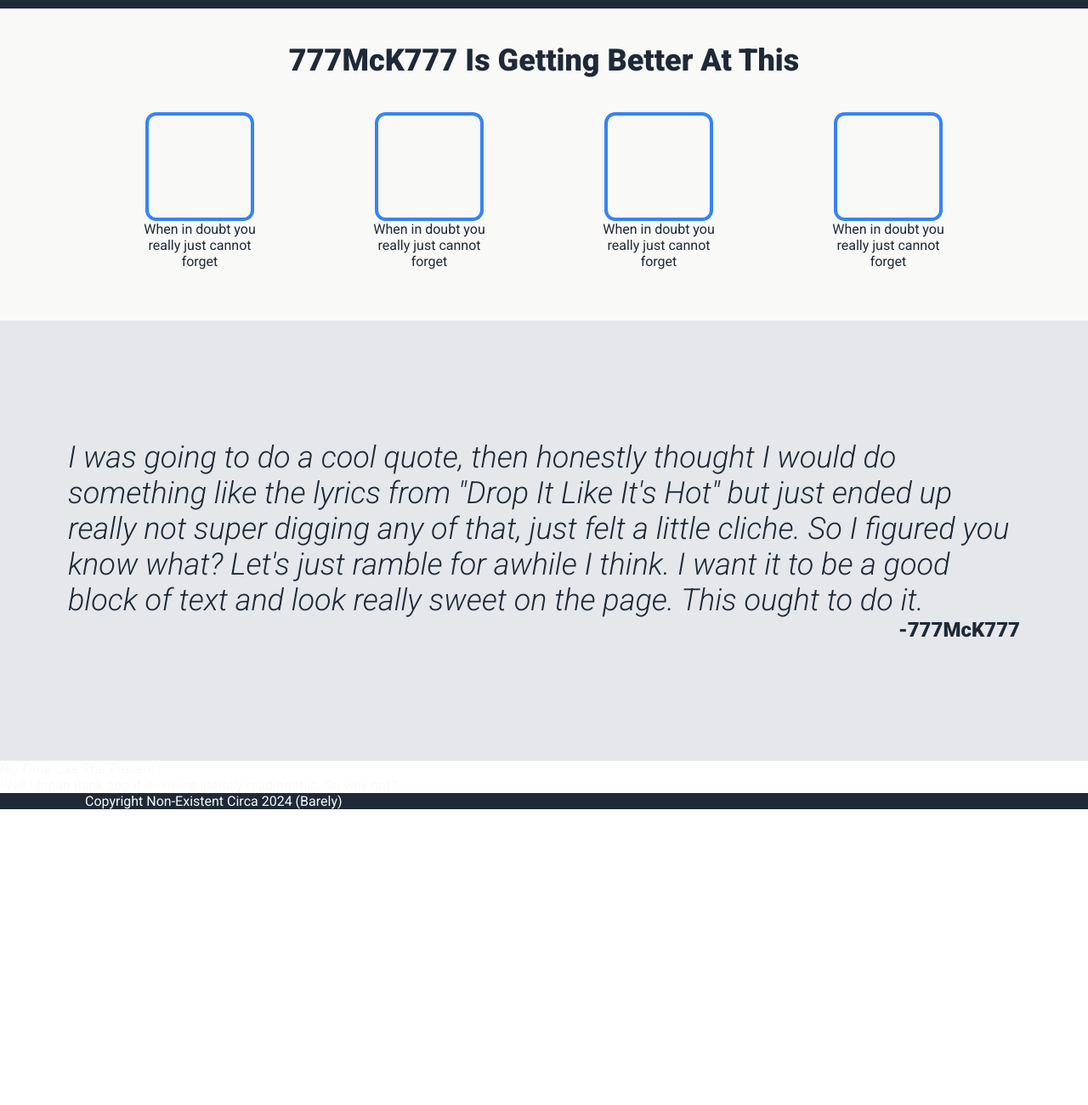
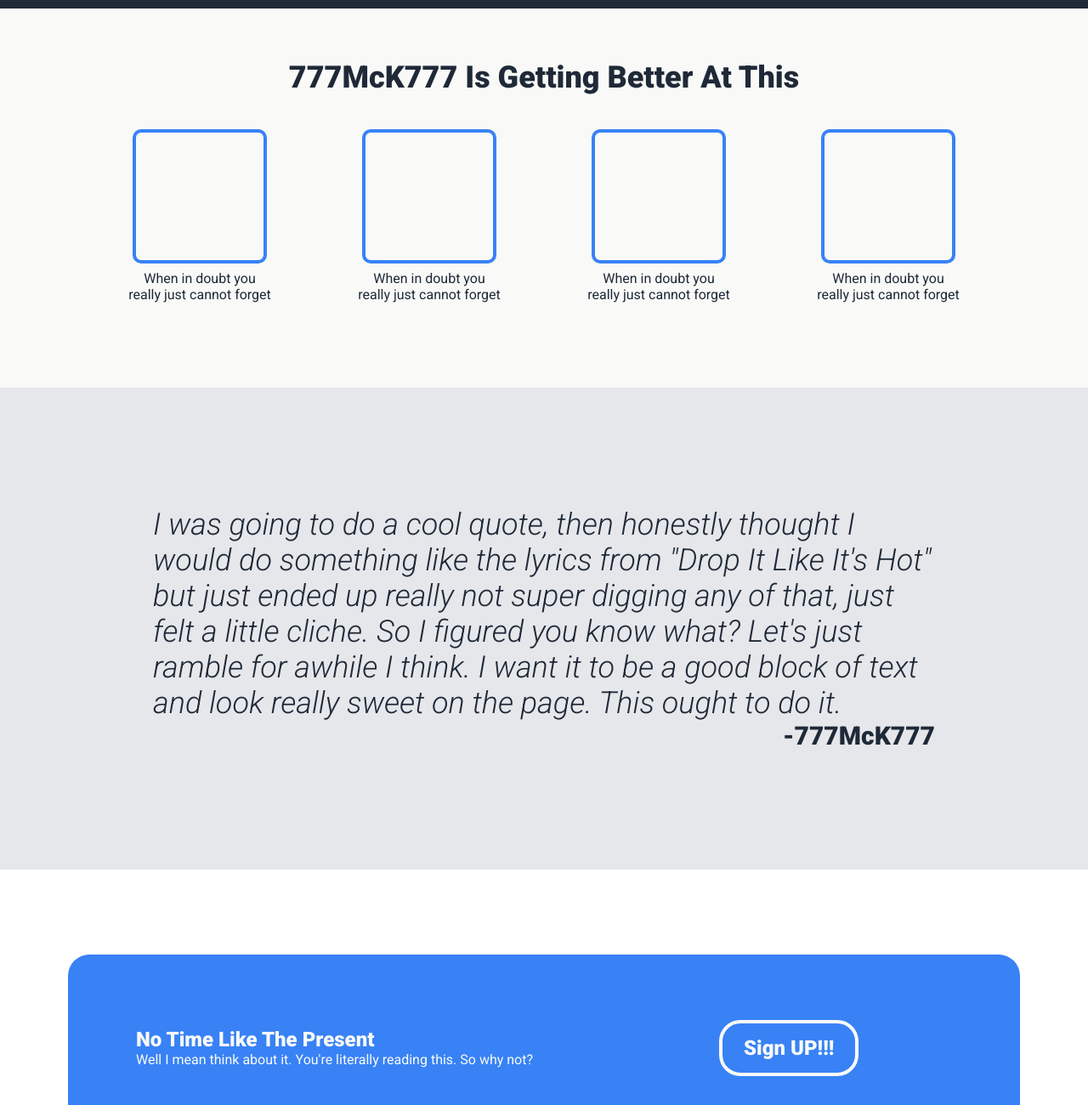
Before and after one commit to 777McK777/odin-landing-page, a plain HTML site: page index.html in a window 1280 px wide. Shown: the part 700-2000 px from the top of the page at 85% size. Before the commit the page ends 1652 px from the top, so only its background shows below. Drawn offline with Linux system fonts and the light colour scheme.

Commit message:
Add CSS styling to Call to Action/Footer Add all of the CSS styling to Call To Action section. Add all of the CSS styling to the footer section. Fix sizing issues with the center.

```diff
--- a/css/styles.css
+++ b/css/styles.css
@@ -80,8 +80,8 @@
     justify-content: center;
     gap: 40px;
     background-color: #F9FAF8;
-    padding-top: 40px;
-    padding-bottom: 60px;
+    padding-top: 60px;
+    padding-bottom: 100px;
 }
 
 .center_header {
@@ -96,15 +96,16 @@
     display: flex;
     flex: 1 1 auto;
     align-items: center;
-    justify-content: space-evenly;
 }
 
 .content {
     display: flex;
     flex-direction: column;
+    gap: 8px;
     flex: 1 1 auto;
     justify-content: center;
     align-items: center;
+    margin: 0px;
 }
 
 .content_image {
@@ -112,9 +113,9 @@
     border: solid;
     border-width: 4px;
     border-color: #3882f6;
-    border-radius: 10%;
-    height: 120px;
-    width: 120px;
+    border-radius: 10px;
+    height: 150px;
+    width: 150px;
 }
 
 .content_text {
@@ -122,14 +123,14 @@
     text-align: center;
     color: #1f2937;
     text-wrap: wrap;
-    width: 140px;
+    width: 170px;
 }
 
 .quote_land {
     padding-top: 140px;
     padding-bottom: 140px;
-    padding-right: 80px;
-    padding-left: 80px;
+    padding-right: 180px;
+    padding-left: 180px;
     display: flex;
     flex-direction: column;
     justify-content: center;
@@ -150,7 +151,75 @@
     flex: 1 1 auto;
     align-self: flex-end;
     color: #1f2937;
-    font-size: 24px;
+    font-size: 30px;
     font-weight: 900;
     text-align: right;
 }
+
+.call_action {
+    display: flex;
+    justify-content: center;
+    align-items: center;
+    padding-top: 100px;
+    padding-bottom: 100px;
+    padding-left: 80px;
+    padding-right: 80px;
+}
+
+.blue_box {
+    flex: 1 1 auto;
+    display: flex;
+    justify-content: center;
+    align-items: center;
+    background-color: #3882f6;
+    height: 180px;
+    width: 500px;
+    border-radius: 25px;
+    padding: 20px;
+    padding-left: 80px;
+    padding-right: 80px;
+}
+
+.why {
+    flex: 2 1 auto;
+    display: flex;
+    flex-direction: column;
+    align-items: flex-start;
+}
+
+.why_header {
+    flex: 1 1 auto;
+    text-align:start;
+    font-size: 24px;
+    font-weight: 900;
+}
+
+.why_content {
+    flex: 1 1 auto;
+    font-size: 20px;
+}
+
+.why_button {
+    flex: 1 1 auto;
+}
+
+.why_button button {
+    font-size: 24px;
+    font-weight: 900;
+    padding: 15px;
+    padding-left: 25px;
+    padding-right: 25px;
+    background-color: #3882f6;
+    border-color:#F9FAF8;
+    border-radius: 25px;
+    border-width: 4px;
+    border-style: solid;
+}
+
+.footer {
+    display: flex;
+    height: 120px;
+    font-size: 20px;
+    justify-content: center;
+    align-items: center;
+}
--- a/index.html
+++ b/index.html
@@ -65,9 +65,14 @@
             <div class = "author"> -777McK777 </div>
        </div>
        <div class = "call_action">
-            <div class = "why">
-                <div class = "why_header"> No Time Like The Present </div>
-                <div class = "why_body"> Well I mean think about it. You're literally reading this. So why not? </div>
+            <div class = "blue_box">
+                <div class = "why">
+                    <div class = "why_header"> No Time Like The Present </div>
+                    <div class = "why_body"> Well I mean think about it. You're literally reading this. So why not? </div>
+                </div>
+                <div class = "why_button">
+                   <a href = "https://www.youtube.com/watch?v=ZZ5LpwO-An4" rel = "noopener noreferrer"> <button> Sign UP!!!</button> </a>
+                </div>
             </div>
        </div>
        <div class = "footer"> Copyright Non-Existent Circa 2024 (Barely)</div>
```
